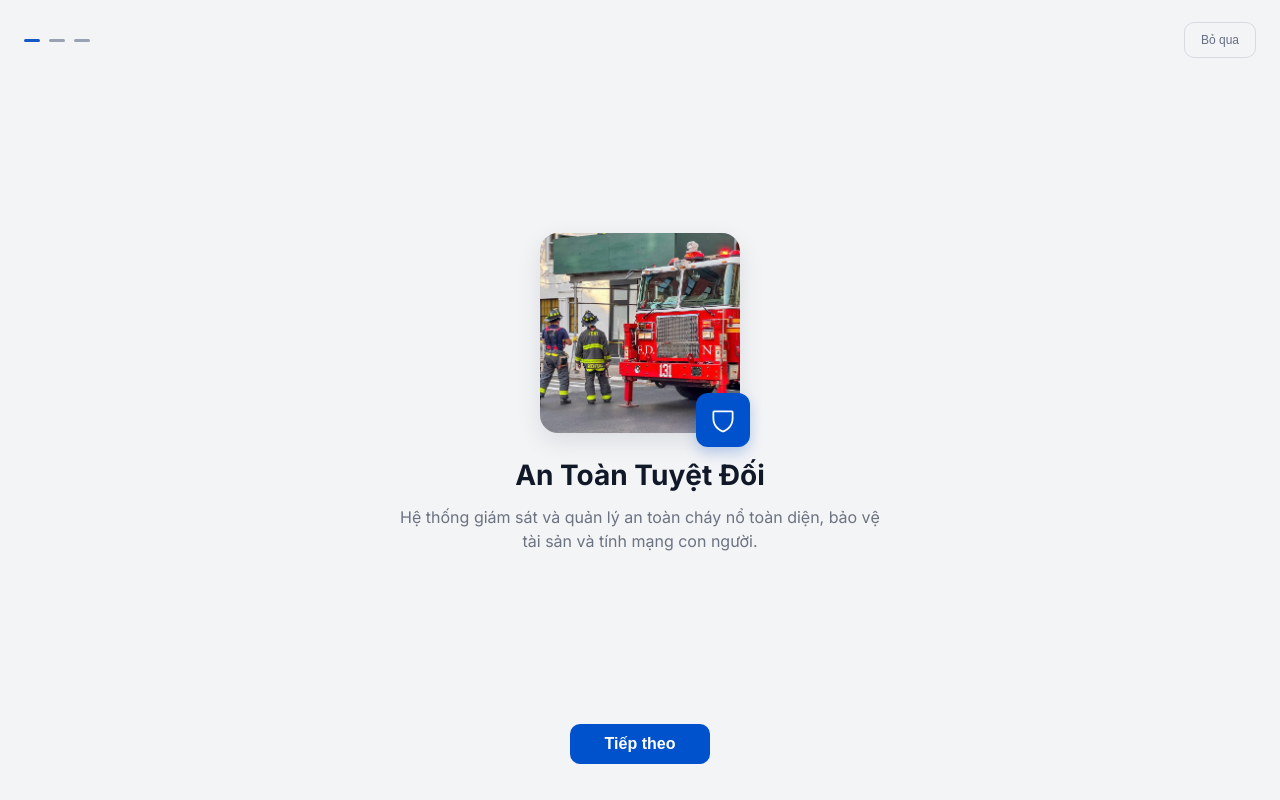
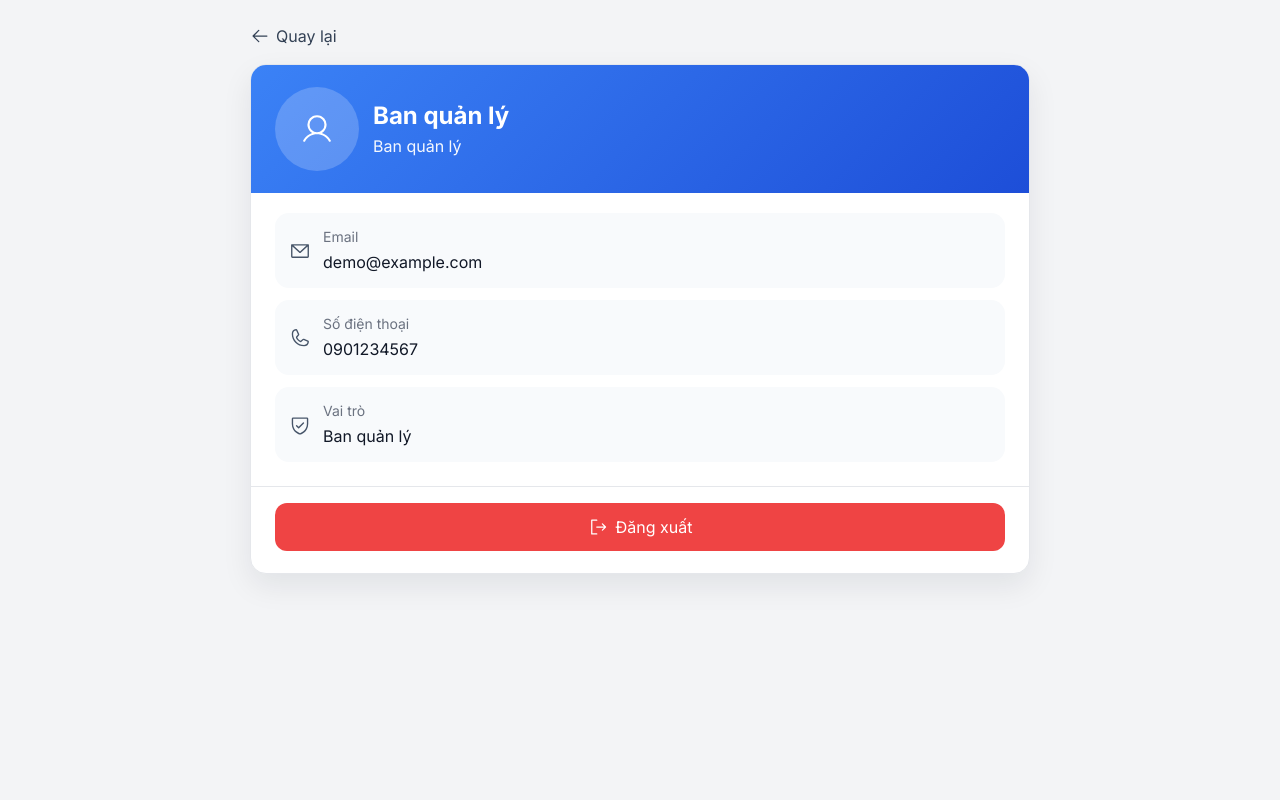
Before and after one commit to nghiagenz2/Fire-Safety-Management-System, a React (Vite) app in the folder frontend/: page /manager/profile in a window 1280 px wide. Before the commit this address led to /onboarding. Built offline with nearby package versions, Linux system fonts and the light colour scheme.

Commit message:
feature: frontend update profile interface

```diff
--- a/frontend/src/App.jsx
+++ b/frontend/src/App.jsx
@@ -6,6 +6,7 @@ import { Navigate, Route, Routes } from "react-router-dom";
 import Splash from './components/Splash.jsx';
 import Onboarding from './components/Onboarding.jsx';
 import LoginForm from './components/LoginForm.jsx';
+import ProfilePage from './components/ProfilePage.jsx';
 import ScrollToTop from "./components/ScrollToTop.jsx";
 import ResidentGuidancePage from "./pages/resident/ResidentGuidancePage.jsx";
 import ResidentDevicePage from "./pages/resident/ResidentDevicePage.jsx";
@@ -44,6 +45,7 @@ function App() {
           path="/firestaff/incidents"
           element={<FireStaffIncidentPage />}
         />
+        <Route path="/firestaff/profile" element={<ProfilePage actor="firestaff" />} />
 
         <Route path="/manager/home" element={<ManagerHomePage />} />
         <Route path="/manager/devices" element={<ManagerDevicePage />} />
@@ -53,12 +55,14 @@ function App() {
         <Route path="/manager/incidents" element={<Navigate to="/manager/home" replace />} />
         <Route path="/manager/reports" element={<Navigate to="/manager/home" replace />} />
         <Route path="/manager/account" element={<ManagerAccountPage />} />
+        <Route path="/manager/profile" element={<ProfilePage actor="manager" />} />
 
         {/* Resident Pages */}
         <Route path="/resident/home" element={<ResidentHomePage />} />
         <Route path="/resident/escape" element={<ResidentEscapePage />} />
         <Route path="/resident/devices" element={<ResidentDevicePage />} />
         <Route path="/resident/guidance" element={<ResidentGuidancePage />} />
+        <Route path="/resident/profile" element={<ProfilePage actor="resident" />} />
 
         {/* Default Routes */}
         <Route path="/" element={<Navigate to="/splash" replace />} />
--- a/frontend/src/components/Header.jsx
+++ b/frontend/src/components/Header.jsx
@@ -3,6 +3,13 @@ import { Buildings, MagnifyingGlass, Bell, User } from '@phosphor-icons/react';
 import '../styles/Header.css';
 
 function Header({ roleLabel = 'Cư dân', homePath = '/resident/home' }) {
+  const actor = homePath.startsWith('/manager')
+    ? 'manager'
+    : homePath.startsWith('/firestaff')
+      ? 'firestaff'
+      : 'resident';
+  const profilePath = `/${actor}/profile`;
+
   return (
     <>
       <header className="app-header">
@@ -32,7 +39,7 @@ function Header({ roleLabel = 'Cư dân', homePath = '/resident/home' }) {
               <span className="notification-badge"></span>
             </button>
 
-            <div className="user-profile">
+            <Link to={profilePath} className="user-profile" aria-label="Mở trang hồ sơ người dùng">
               <div className="user-avatar">
                 <User weight="fill" size={20} />
               </div>
@@ -40,7 +47,7 @@ function Header({ roleLabel = 'Cư dân', homePath = '/resident/home' }) {
                 <span className="user-name">Người dùng</span>
                 <span className="user-role">{roleLabel}</span>
               </div>
-            </div>
+            </Link>
           </div>
         </div>
       </header>
--- /dev/null
+++ b/frontend/src/components/ProfilePage.css
@@ -0,0 +1,121 @@
+.profile-screen {
+  min-height: 100vh;
+  background: #f3f4f6;
+  padding: 24px;
+}
+
+.profile-shell {
+  width: 100%;
+  max-width: 780px;
+  margin: 0 auto;
+}
+
+.profile-back-link {
+  display: inline-flex;
+  align-items: center;
+  gap: 6px;
+  color: #334155;
+  text-decoration: none;
+}
+
+.profile-card {
+  margin-top: 14px;
+  padding: 0;
+  overflow: hidden;
+}
+
+.profile-hero {
+  min-height: 128px;
+  padding: 18px 24px;
+  display: flex;
+  align-items: center;
+  gap: 14px;
+  background: linear-gradient(135deg, #3b82f6 0%, #1d4ed8 100%);
+  color: #ffffff;
+}
+
+.profile-avatar {
+  width: 84px;
+  height: 84px;
+  border-radius: 50%;
+  background: rgba(255, 255, 255, 0.2);
+  display: grid;
+  place-items: center;
+}
+
+.profile-name,
+.profile-role {
+  margin: 0;
+  color: #ffffff;
+}
+
+.profile-role {
+  margin-top: 2px;
+  opacity: 0.95;
+}
+
+.profile-info-wrap {
+  padding: 20px 24px 24px;
+  display: grid;
+  gap: 12px;
+}
+
+.profile-info-item {
+  border-radius: 14px;
+  background: #f8fafc;
+  padding: 14px;
+  display: flex;
+  align-items: center;
+  gap: 12px;
+}
+
+.profile-info-icon {
+  color: #475569;
+  display: grid;
+  place-items: center;
+}
+
+.profile-info-label,
+.profile-info-value {
+  margin: 0;
+}
+
+.profile-info-value {
+  margin-top: 3px;
+}
+
+.profile-actions {
+  border-top: 1px solid #e5e7eb;
+  padding: 16px 24px 22px;
+}
+
+.profile-logout-btn {
+  width: 100%;
+  min-height: 48px;
+  border: none;
+  border-radius: 12px;
+  background: #ef4444;
+  color: #ffffff;
+  display: inline-flex;
+  align-items: center;
+  justify-content: center;
+  gap: 8px;
+  cursor: pointer;
+  text-decoration: none;
+}
+
+@media (max-width: 768px) {
+  .profile-screen {
+    padding: 14px;
+  }
+
+  .profile-hero {
+    padding: 16px;
+  }
+
+  .profile-info-wrap,
+  .profile-actions {
+    padding-left: 16px;
+    padding-right: 16px;
+  }
+}
--- /dev/null
+++ b/frontend/src/components/ProfilePage.jsx
@@ -0,0 +1,95 @@
+import { ArrowLeft, SignOut, User, EnvelopeSimple, Phone, ShieldCheck } from '@phosphor-icons/react';
+import { Link } from 'react-router-dom';
+import './ProfilePage.css';
+
+const PROFILE_CONFIG = {
+  resident: {
+    name: 'Người dùng cư dân',
+    roleLabel: 'Cư dân',
+    email: 'resident@example.com',
+    phone: '0901234567',
+    homePath: '/resident/home'
+  },
+  firestaff: {
+    name: 'Nhân viên PCCC',
+    roleLabel: 'Nhân viên PCCC',
+    email: 'firestaff@example.com',
+    phone: '0902345678',
+    homePath: '/firestaff/home'
+  },
+  manager: {
+    name: 'Ban quản lý',
+    roleLabel: 'Ban quản lý',
+    email: 'demo@example.com',
+    phone: '0901234567',
+    homePath: '/manager/home'
+  }
+};
+
+function ProfilePage({ actor = 'resident' }) {
+  const profile = PROFILE_CONFIG[actor] || PROFILE_CONFIG.resident;
+
+  return (
+    <main className="profile-screen">
+      <section className="profile-shell">
+        <Link to={profile.homePath} className="profile-back-link typo-body-lg" aria-label="Quay lại trang trước">
+          <ArrowLeft size={20} />
+          <span>Quay lại</span>
+        </Link>
+
+        <section className="profile-card manager-panel" aria-label="Thông tin hồ sơ người dùng">
+          <header className="profile-hero">
+            <div className="profile-avatar" aria-hidden="true">
+              <User size={34} weight="regular" />
+            </div>
+            <div>
+              <h1 className="typo-h1 profile-name">{profile.name}</h1>
+              <p className="typo-body-lg profile-role">{profile.roleLabel}</p>
+            </div>
+          </header>
+
+          <div className="profile-info-wrap">
+            <article className="profile-info-item">
+              <div className="profile-info-icon">
+                <EnvelopeSimple size={22} />
+              </div>
+              <div>
+                <p className="typo-body-md text-secondary profile-info-label">Email</p>
+                <p className="typo-body-lg profile-info-value">{profile.email}</p>
+              </div>
+            </article>
+
+            <article className="profile-info-item">
+              <div className="profile-info-icon">
+                <Phone size={22} />
+              </div>
+              <div>
+                <p className="typo-body-md text-secondary profile-info-label">Số điện thoại</p>
+                <p className="typo-body-lg profile-info-value">{profile.phone}</p>
+              </div>
+            </article>
+
+            <article className="profile-info-item">
+              <div className="profile-info-icon">
+                <ShieldCheck size={22} />
+              </div>
+              <div>
+                <p className="typo-body-md text-secondary profile-info-label">Vai trò</p>
+                <p className="typo-body-lg profile-info-value">{profile.roleLabel}</p>
+              </div>
+            </article>
+          </div>
+
+          <footer className="profile-actions">
+            <Link to="/login" className="profile-logout-btn typo-body-lg" aria-label="Đăng xuất">
+              <SignOut size={20} />
+              <span>Đăng xuất</span>
+            </Link>
+          </footer>
+        </section>
+      </section>
+    </main>
+  );
+}
+
+export default ProfilePage;
--- a/frontend/src/styles/Header.css
+++ b/frontend/src/styles/Header.css
@@ -134,6 +134,7 @@
   align-items: center;
   gap: 8px;
   cursor: pointer;
+  text-decoration: none;
 }
 
 .user-avatar {
```
